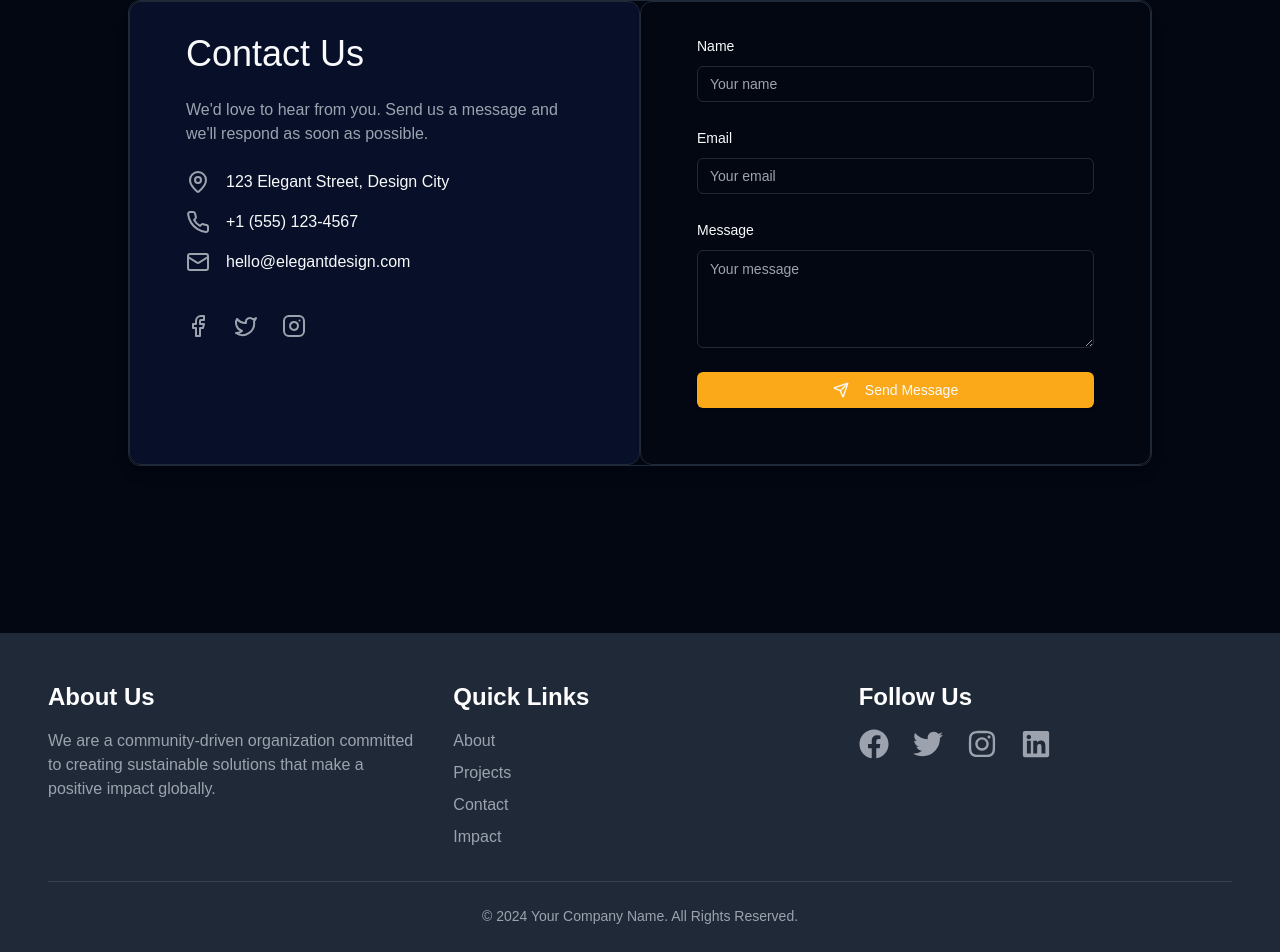
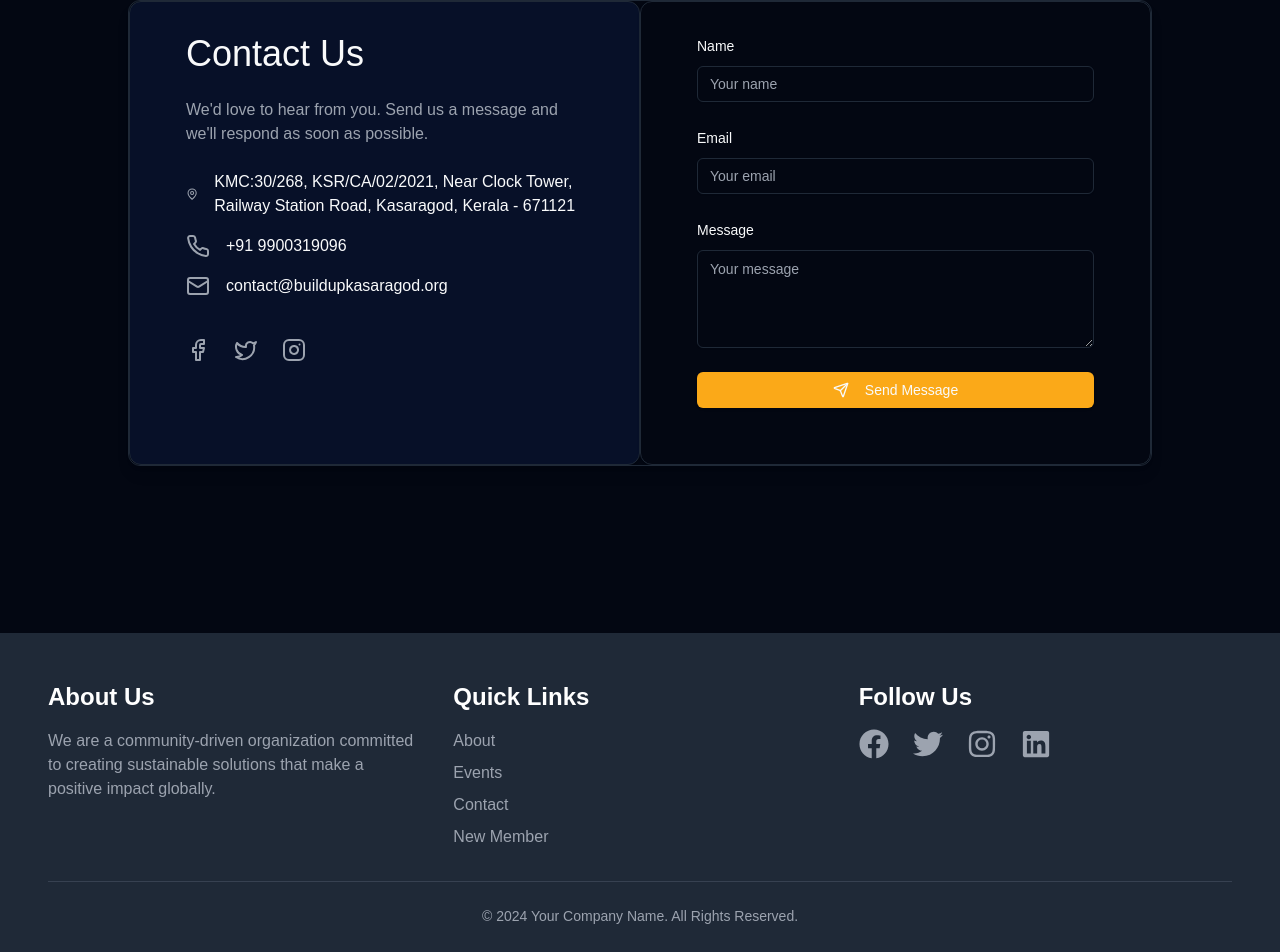
Before and after one commit to Sahad-09/Build-Up-Kasaragod, a Next.js app: page /contact in a window 1280 px wide. Shown: the part 256-1208 px from the top of the page. Built offline with nearby package versions, Linux system fonts and the light colour scheme.

Commit message:
Final touch 3

```diff
--- a/app/contact/page.tsx
+++ b/app/contact/page.tsx
@@ -76,15 +76,15 @@ const ElegantContactPage = () => {
                         <div className="space-y-4">
                             <div className="flex items-center space-x-4">
                                 <MapPin className="w-6 h-6 text-muted-foreground" />
-                                <span className="text-foreground">123 Elegant Street, Design City</span>
+                                <span className="text-foreground">KMC:30/268, KSR/CA/02/2021, Near Clock Tower, Railway Station Road, Kasaragod, Kerala - 671121</span>
                             </div>
                             <div className="flex items-center space-x-4">
                                 <Phone className="w-6 h-6 text-muted-foreground" />
-                                <span className="text-foreground">+1 (555) 123-4567</span>
+                                <span className="text-foreground">+91 9900319096</span>
                             </div>
                             <div className="flex items-center space-x-4">
                                 <Mail className="w-6 h-6 text-muted-foreground" />
-                                <span className="text-foreground">hello@elegantdesign.com</span>
+                                <span className="text-foreground">contact@buildupkasaragod.org</span>
                             </div>
                         </div>
 
@@ -99,7 +99,7 @@ const ElegantContactPage = () => {
                 </Card>
 
                 {/* Contact Form Side */}
-                <Card className="p-8">
+                <Card className="p-0 pt-4 md:p-8">
                     <CardContent>
                         <form onSubmit={handleSubmit} className="space-y-6">
                             <div className="space-y-2">
--- a/app/layout.tsx
+++ b/app/layout.tsx
@@ -17,7 +17,7 @@ const geistMono = localFont({
 });
 
 export const metadata: Metadata = {
-  title: "Build Up Kasaragod",
+  title: "Build Up Kasaragod - For a Better Tomorrow",
   description: "Build Up Kasaragod NGO works across 11 Divisions to strengthen governance, expand economic opportunities, and empower women in Kasaragod through local expertise and international cooperation.",
   keywords: [
     "NGO",
@@ -29,7 +29,7 @@ export const metadata: Metadata = {
     "international cooperation"
   ],
   openGraph: {
-    title: "Build Up Kasaragod",
+    title: "Build Up Kasaragod - For a Better Tomorrow",
     description: "An independent organization dedicated to public good and community development in Kasaragod.",
     type: "website",
     locale: "en_US",
--- a/components/Footer.tsx
+++ b/components/Footer.tsx
@@ -25,10 +25,10 @@ const Footer = () => {
                     <div className="space-y-4">
                         <h3 className="text-2xl font-semibold">Quick Links</h3>
                         <ul className="space-y-2">
-                            <li><a href="#about" className="text-gray-400 hover:text-white">About</a></li>
-                            <li><a href="#projects" className="text-gray-400 hover:text-white">Projects</a></li>
-                            <li><a href="#contact" className="text-gray-400 hover:text-white">Contact</a></li>
-                            <li><a href="#impact" className="text-gray-400 hover:text-white">Impact</a></li>
+                            <li><a href="/about-us" className="text-gray-400 hover:text-white">About</a></li>
+                            <li><a href="/events" className="text-gray-400 hover:text-white">Events</a></li>
+                            <li><a href="/contact" className="text-gray-400 hover:text-white">Contact</a></li>
+                            <li><a href="New Member" className="text-gray-400 hover:text-white">New Member</a></li>
                         </ul>
                     </div>
 
--- a/next.config.ts
+++ b/next.config.ts
@@ -1,7 +1,12 @@
-// next.config.js
+/** @type {import('next').NextConfig} */
 module.exports = {
   images: {
-    domains: ['placehold.co'],
-    dangerouslyAllowSVG: true, // Enable SVG images
+    remotePatterns: [
+      {
+        protocol: 'https',
+        hostname: 'placehold.co',
+      },
+    ],
+    dangerouslyAllowSVG: true,
   },
 };
```
